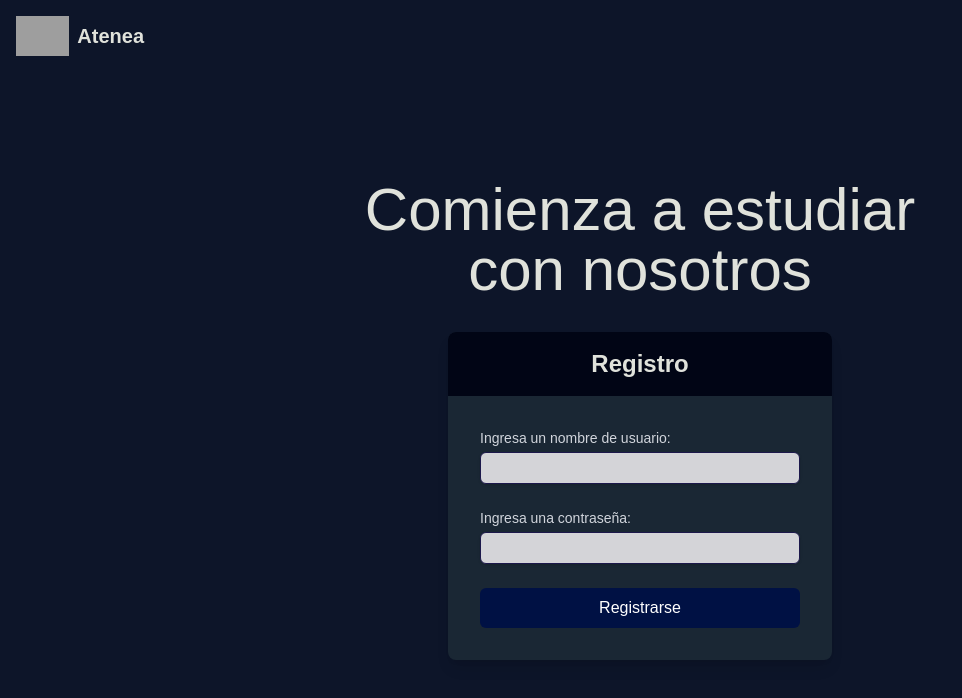
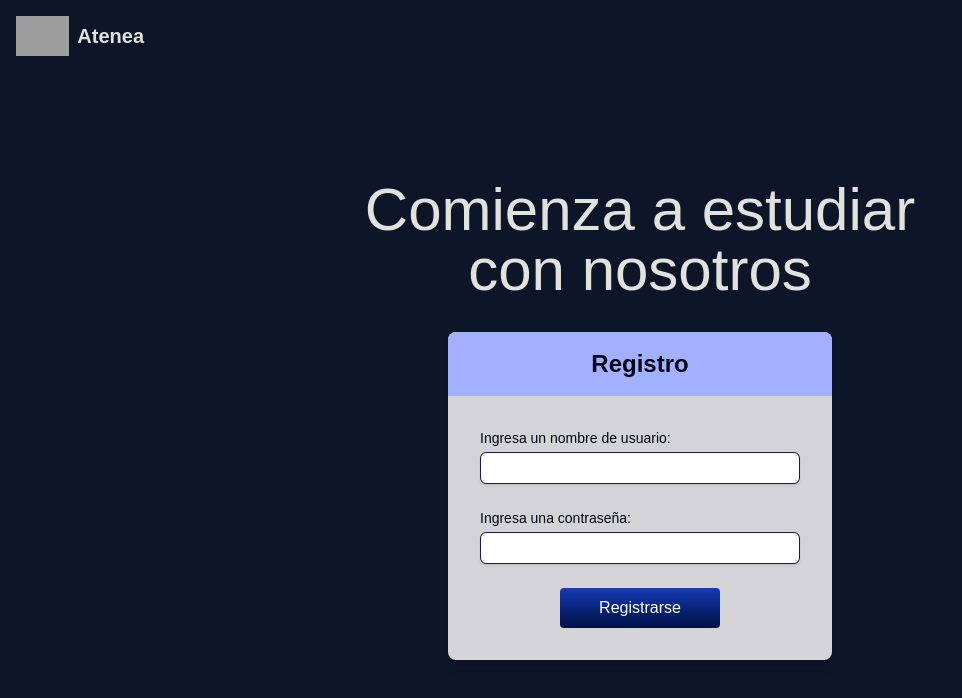
Before and after one commit to andreagori/Atenea, a React (Vite) app in the folder FrontEnd/: page /register in a window 1280 px wide. Shown: the top 698 px of the page, without its empty margins (0-962 px from the left). Built offline with nearby package versions, Linux system fonts and the light colour scheme; grey boxes are pictures that could not be loaded; a web font is replaced by a local one.

Commit message:
css tiny update. Connecting user login/register with front and back but having issues, redoing that

```diff
--- a/FrontEnd/src/components/FormLoginRegister.tsx
+++ b/FrontEnd/src/components/FormLoginRegister.tsx
@@ -1,52 +1,100 @@
 // Components for Login and Register forms.
+import React, { useState } from "react";
+import { useNavigate } from "react-router-dom";
 
 export function FormRegister() {
+// Logic to handle form submission and state management can be added here.
+const navigate = useNavigate();
+const [username, setUsername] = useState("");
+const [password, setPassword] = useState("");
+const [message, setMessage] = useState("");
+
+const handleSubmit = async (e: React.FormEvent) => {
+    e.preventDefault();
+
+    // Logic to send data to the backend
+    try {
+        const response = await fetch("http://localhost:3000/auth/sign-up", {
+            method: "POST",
+            headers: {
+                "Content-Type": "application/json",
+            },
+            body: JSON.stringify({ username, password }),
+        });
+
+        const data = await response.json();
+
+        if (!response.ok) {
+            throw new Error(data.message || "Error en el registro");
+        }
+
+        setMessage("Registro exitoso. Puedes iniciar sesión ahora.");
+        setUsername("");
+        setPassword("");
+        setTimeout(() => navigate("/login"), 1000); // redirige a login
+    } catch (error: any) {
+        console.error("Error:", error);
+        setMessage("Error en el registro. Inténtalo de nuevo.");
+    }
+  };
+
   return (
-    <div className="bg-darkComponent rounded-lg shadow-lg w-96 font-primary">
+    <div className="bg-darkInfo rounded-lg shadow-lg w-96 font-primary">
         {/* Encabezado con fondo distinto */}
-        <div className="bg-darkComponent2 rounded-t-lg p-4">
-            <h2 className="text-2xl font-bold text-center text-darkBgText">
+        <div className="bg-darkAccent rounded-t-lg p-4">
+            <h2 className="text-2xl font-bold text-center text-darkInfoText">
                 Registro
                 </h2>
         </div>
 
         {/* Contenido del formulario */}
         <div className="p-8">
-          <form className="space-y-6">
+          <form className="space-y-6" onSubmit={handleSubmit}>
             <div>
               <label
                 htmlFor="username"
-                className="block text-sm font-medium text-gray-300"
+                className="block text-sm font-medium text-darkInfoText"
               >
                 Ingresa un nombre de usuario:
               </label>
               <input
                 type="username"
                 id="username"
-                className="mt-1 h-8 block w-full border border-darkAccentText bg-darkInfo text-darkAccentText rounded-md shadow-sm focus:ring-darkAccent focus:border-darkAccent"
+                value={username}
+                onChange={(e) => setUsername(e.target.value)}
+                className="mt-1 h-8 block w-full border border-darkAccentText bg-white text-darkAccentText rounded-md shadow-sm focus:ring-darkAccent focus:border-darkAccent"
                 required
               />
             </div>
             <div>
               <label
                 htmlFor="password"
-                className="block text-sm font-medium text-gray-300"
+                className="block text-sm font-medium text-darkInfoText"
               >
                 Ingresa una contraseña:
               </label>
               <input
                 type="password"
                 id="password"
-                className="mt-1 h-8 block w-full border border-darkAccentText bg-darkInfo text-darkAccentText rounded-md shadow-sm focus:ring-darkAccent focus:border-darkAccent"
+                value={password}
+                onChange={(e) => setPassword(e.target.value)}
+                className="mt-1 h-8 block w-full border border-darkAccentText bg-white text-darkAccentText rounded-md shadow-sm focus:ring-darkAccent focus:border-darkAccent"
                 required
               />
             </div>
+            {message && (
+              <div className="text-sm text-center text-darkAccentText">
+                {message}
+              </div>
+            )}
+            <div className="flex justify-center">
               <button
                 type="submit"
-              className="w-full bg-darkPrimary2 text-white py-2 rounded-md hover:bg-darkSecondary/80 transition duration-200"
+                className="w-40 bg-gradient-to-b from-darkSecondary to-darkPrimary2 text-white px-6 py-2 rounded hover:from-darkPrimary2 hover:to-darkSecondary transition duration-300"
               >
                 Registrarse
               </button>
+            </div>
           </form>
         </div>
     </div>
@@ -54,51 +102,102 @@ export function FormRegister() {
 }
 
 export function FormLogin() {
+// Logic to handle form submission and state management can be added here.
+const [username, setUsername] = useState("");
+const [password, setPassword] = useState("");
+const [message, setMessage] = useState("");
+const navigate = useNavigate();
+
+const handleSubmit = async (e: React.FormEvent) => {
+    e.preventDefault();
+    // Logic to send data to the backend
+    try {
+        const response = await fetch("http://localhost:3000/auth/sign-in", {
+            method: "POST",
+            headers: {
+                "Content-Type": "application/json",
+            },
+            body: JSON.stringify({ username, password }),
+        });
+
+        const data = await response.json();
+
+        if (!response.ok) {
+            throw new Error(data.message || "Error en el inicio de sesión");
+        }
+
+        setMessage("Inicio de sesión exitoso.");
+        setUsername("");
+        setPassword("");
+        setTimeout(() => navigate("/HomeLoginIn"), 1000); // redirige a home
+    } catch (error: any) {
+        console.error("Error:", error);
+        setMessage("Error en el inicio de sesión. Inténtalo de nuevo.");
+    }
+  }
+
+
     return (
-    <div className="bg-darkComponent rounded-lg shadow-lg w-96">
-        <div className="bg-darkComponent2 rounded-t-lg p-4">
-            <h2 className="text-2xl font-bold font-primary text-center text-darkBgText">
+    <div className="bg-darkInfo rounded-lg shadow-lg w-96">
+        <div className="bg-darkAccent rounded-t-lg p-4">
+            <h2 className="text-2xl font-bold font-primary text-center text-darkInfoText">
                 Iniciar Sesión
                 </h2>
         </div>
 
         {/* Contenido del formulario */}
         <div className="p-8">
-          <form className="space-y-6">
+          <form className="space-y-6" onSubmit={handleSubmit}>
             <div>
               <label
                 htmlFor="username"
-                className="block text-sm font-medium text-gray-300"
+                className="block text-sm font-medium text-darkInfoText"
               >
                 Ingresa un nombre de usuario:
               </label>
               <input
                 type="username"
                 id="username"
-                className="mt-1 h-8 block w-full border border-darkAccentText bg-darkInfo text-darkAccentText rounded-md shadow-sm focus:ring-darkAccent focus:border-darkAccent"
+                value={username}
+                onChange={(e) => setUsername(e.target.value)}
+                className="mt-1 h-8 block w-full border border-darkAccentText bg-white text-darkAccentText rounded-md shadow-sm focus:ring-darkAccent focus:border-darkAccent"
                 required
               />
             </div>
+            {message && (
+              <div className="text-sm text-center text-darkAccentText">
+                {message}
+              </div>
+            )}
             <div>
               <label
                 htmlFor="password"
-                className="block text-sm font-medium text-gray-300"
+                className="block text-sm font-medium text-darkInfoText"
               >
                 Ingresa una contraseña:
               </label>
               <input
                 type="password"
                 id="password"
-                className="mt-1 h-8 block w-full border border-darkAccentText bg-darkInfo text-darkAccentText rounded-md shadow-sm focus:ring-darkAccent focus:border-darkAccent"
+                value={password}
+                onChange={(e) => setPassword(e.target.value)}
+                className="mt-1 h-8 block w-full border border-darkAccentText bg-white text-darkAccentText rounded-md shadow-sm focus:ring-darkAccent focus:border-darkAccent"
                 required
               />
             </div>
+            {message && (
+              <div className="text-sm text-center text-darkAccentText">
+                {message}
+              </div>
+            )}
+            <div className="flex justify-center">
               <button
                 type="submit"
-              className="w-full bg-darkPrimary2 text-white py-2 rounded-md hover:bg-darkSecondary/80 transition duration-200"
+                className="w-40 bg-gradient-to-b from-darkSecondary to-darkPrimary2 text-white px-6 py-2 rounded hover:from-darkPrimary2 hover:to-darkSecondary transition duration-300"
               >
                 Iniciar Sesión
               </button>
+            </div>
           </form>
         </div>
     </div>
--- a/FrontEnd/src/index.css
+++ b/FrontEnd/src/index.css
@@ -16,7 +16,7 @@ Revisar si debo de cambiar esto por el plugin de daisyui.
   --color-darkPrimary: #1A368B;
   --color-darkPrimary2: #001144;
   --color-darkSecondary: #193AB7;
-  --color-darkAccent: #A683FF;
+  --color-darkAccent: #A1B1FF;
   --color-darkNeutral: #BDDAFE;
   --color-darkInfo: #D4D4D8;
   --color-darkSuccess: #00BA7B;
--- a/FrontEnd/src/pages/Home.tsx
+++ b/FrontEnd/src/pages/Home.tsx
@@ -19,7 +19,7 @@ const Home = () => {
       <section id="metodos" className="mt-24 text-center flex flex-col items-center justify-center flex-1">
           <GradientText
             colors={["#193AB7", "#001144", "#193AB7", "#001144", "#193AB7"]}
-            animationSpeed={5}
+            animationSpeed={4}
             showBorder={false}
             className="text-6xl font-bold mb-8"
           >
@@ -31,7 +31,7 @@ const Home = () => {
       {/* Gradient subtitle. Analisis Section */}
       <section id="analisis" className="mt-24 text-center flex flex-col items-center justify-center flex-1">
         <GradientText
-          colors={["#193AB7", "#001144", "#193AB7", "#001144", "#193AB7"]}
+          colors={["#193AB7", "#001144", "#193AB7", "#001144", "#193AB7", "#001144"]}
           animationSpeed={5}
           showBorder={false}
           className="text-5xl font-bold mt-10"
@@ -43,7 +43,7 @@ const Home = () => {
         {/* Quienes Somos Section */}
         <section id="quienesomos" className="mt-24 text-center flex flex-col items-center justify-center flex-1">
         <GradientText
-          colors={["#193AB7", "#001144", "#193AB7", "#001144", "#193AB7"]}
+          colors={["#193AB7", "#001144", "#193AB7", "#001144", "#193AB7", "#001144"]}
           animationSpeed={5}
           showBorder={false}
           className="text-5xl font-bold mt-10 mb-15"
--- /dev/null
+++ b/FrontEnd/src/pages/HomeLoginIn.tsx
@@ -0,0 +1,18 @@
+// rafce to create page template
+// Imports
+import { NavbarLoginIn } from "../components/Navbar"
+
+const HomeLoginIn = () => {
+  return (
+    <div className="flex flex-col items-center justify-center min-h-screen bg-darkBackground">
+      <NavbarLoginIn />
+      {/* Main Content */}
+      <div className="mt-8">
+        <h1 className="text-4xl font-bold text-darkBgText">Bienvenido a Atenea</h1>
+        <p className="text-lg text-darkBgText">Inicia sesión para continuar</p>
+      </div>
+      </div>
+  )
+}
+
+export default HomeLoginIn
```
Also changed, not shown: FrontEnd/src/components/Navbar.tsx (+20 -6 lines). Lines whose indentation alone changed are shown as unchanged.
